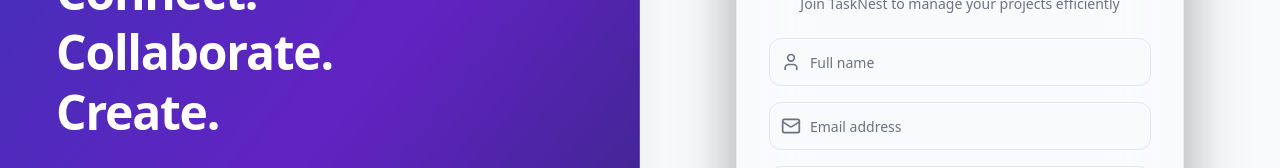
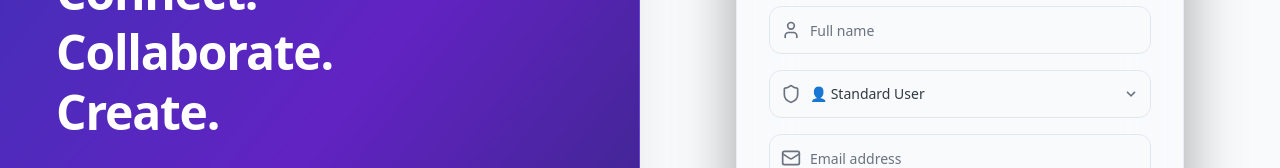
Before and after one commit to PJain7988/TaskNest_core, a React (Vite) app in the folder frontend/: page /register in a window 1280 px wide. Shown: the part 268-436 px from the top of the page. Built offline with nearby package versions, Linux system fonts and the light colour scheme; no server answers; the HTML template or start-up script is replaced by a standard one.

Commit message:
Fix typescript compile issues, add forgot password flow and role selection dropdown

```diff
--- a/frontend/src/components/layout/Navbar.tsx
+++ b/frontend/src/components/layout/Navbar.tsx
@@ -1,5 +1,5 @@
 import { useState, useMemo } from 'react'
-import { Menu, X, Bell, Search, Settings, LogOut, User } from 'lucide-react'
+import { Menu, Bell, Search, Settings, LogOut, User } from 'lucide-react'
 import { Link, useNavigate } from 'react-router-dom'
 import { useAuth } from '@/context/AuthContext'
 
--- a/frontend/src/components/layout/Sidebar.tsx
+++ b/frontend/src/components/layout/Sidebar.tsx
@@ -9,7 +9,6 @@ import {
   LogOut,
   ChevronRight,
 } from 'lucide-react'
-import { useState } from 'react'
 
 interface SidebarProps {
   isOpen: boolean
@@ -34,7 +33,6 @@ import { useAuth } from '@/context/AuthContext'
 export default function Sidebar({ isOpen, toggleSidebar }: SidebarProps) {
   const { user, logout } = useAuth()
   const location = useLocation()
-  const [expandedMenu, setExpandedMenu] = useState<string | null>(null)
 
   const isActive = (path: string) => location.pathname === path
 
--- a/frontend/src/pages/auth/Register.tsx
+++ b/frontend/src/pages/auth/Register.tsx
@@ -2,13 +2,14 @@ import React, { useState } from 'react'
 import { Link, useNavigate } from 'react-router-dom'
 import { useAuth } from '@/context/AuthContext'
 import axiosInstance from '@/services/api'
-import { UserPlus, Mail, Lock, User, Loader2 } from 'lucide-react'
+import { UserPlus, Mail, Lock, User, Loader2, Shield } from 'lucide-react'
 
 export default function Register() {
   const [name, setName] = useState('')
   const [email, setEmail] = useState('')
   const [password, setPassword] = useState('')
   const [confirmPassword, setConfirmPassword] = useState('')
+  const [role, setRole] = useState('user')
   const [error, setError] = useState('')
   const [isSubmitting, setIsSubmitting] = useState(false)
 
@@ -27,7 +28,7 @@ export default function Register() {
     setIsSubmitting(true)
 
     try {
-      const response = await axiosInstance.post('/auth/register', { name, email, password })
+      const response = await axiosInstance.post('/auth/register', { name, email, password, role })
       if (response.data.success) {
         login(response.data.token, response.data.data)
         navigate('/')
@@ -69,6 +70,24 @@ export default function Register() {
               className="flex h-12 w-full rounded-xl border border-input bg-background/50 px-10 py-2 text-sm ring-offset-background file:border-0 file:bg-transparent file:text-sm file:font-medium placeholder:text-muted focus-visible:outline-none focus-visible:ring-2 focus-visible:ring-ring focus-visible:ring-offset-2 disabled:cursor-not-allowed disabled:opacity-50 transition-all duration-200"
               placeholder="Full name"
             />
+          </div>
+
+          <div className="relative">
+            <Shield className="absolute left-3 top-1/2 -translate-y-1/2 w-5 h-5 text-muted" />
+            <select
+              value={role}
+              onChange={(e) => setRole(e.target.value)}
+              className="flex h-12 w-full rounded-xl border border-input bg-background/50 pl-10 pr-10 py-2 text-sm ring-offset-background placeholder:text-muted focus-visible:outline-none focus-visible:ring-2 focus-visible:ring-ring focus-visible:ring-offset-2 disabled:cursor-not-allowed disabled:opacity-50 transition-all duration-200 appearance-none cursor-pointer text-foreground"
+            >
+              <option value="user" className="text-secondary-900 bg-background">👤 Standard User</option>
+              <option value="manager" className="text-secondary-900 bg-background">💼 Project Manager</option>
+              <option value="admin" className="text-secondary-900 bg-background">🔑 System Administrator</option>
+            </select>
+            <div className="pointer-events-none absolute inset-y-0 right-0 flex items-center px-3 text-muted">
+              <svg className="fill-current h-4 w-4" xmlns="http://www.w3.org/2000/svg" viewBox="0 0 20 20">
+                <path d="M9.293 12.95l.707.707L15.657 8l-1.414-1.414L10 10.828 5.757 6.586 4.343 8z"/>
+              </svg>
+            </div>
           </div>
 
           <div className="relative">
--- a/frontend/src/pages/chat/Chat.tsx
+++ b/frontend/src/pages/chat/Chat.tsx
@@ -1,6 +1,5 @@
 import { useState, useEffect } from 'react'
-import { Send, Paperclip, Smile, Plus, Search, X, Users } from 'lucide-react'
-import { useAuth } from '@/context/AuthContext'
+import { Send, Paperclip, Plus, Search, X, Users } from 'lucide-react'
 import { useLocation } from 'react-router-dom'
 import { useQuery } from '@tanstack/react-query'
 import { api } from '@/services/api'
@@ -12,7 +11,6 @@ const initialConversations = [
 ]
 
 export default function Chat() {
-  const { user } = useAuth()
   const location = useLocation()
   const [selectedConversation, setSelectedConversation] = useState(1)
   const [messageInput, setMessageInput] = useState('')
--- a/frontend/src/pages/dashboard/Dashboard.tsx
+++ b/frontend/src/pages/dashboard/Dashboard.tsx
@@ -2,8 +2,6 @@ import { useQuery } from '@tanstack/react-query'
 import { api } from '@/services/api'
 import { useNavigate } from 'react-router-dom'
 import {
-  BarChart,
-  Bar,
   XAxis,
   YAxis,
   CartesianGrid,
--- a/frontend/src/pages/notifications/Notifications.tsx
+++ b/frontend/src/pages/notifications/Notifications.tsx
@@ -1,5 +1,5 @@
 import { useState } from 'react'
-import { Bell, CheckCircle, MessageSquare, Clock, Filter } from 'lucide-react'
+import { Bell, CheckCircle, MessageSquare, Clock } from 'lucide-react'
 import { useToast } from '@/hooks/use-toast'
 
 interface Notification {
--- a/frontend/src/pages/projects/Projects.tsx
+++ b/frontend/src/pages/projects/Projects.tsx
@@ -1,5 +1,5 @@
 import { useState, useEffect } from 'react'
-import { Plus, GitBranch, Users, Calendar, Trash2, Edit3, ExternalLink, Link, Tag, FolderOpen, Layers, Flag } from 'lucide-react'
+import { Plus, GitBranch, Users, Calendar, Trash2, Edit3, ExternalLink, Link, Tag, FolderOpen, Layers } from 'lucide-react'
 import { useQuery, useMutation, useQueryClient } from '@tanstack/react-query'
 import { api } from '@/services/api'
 import { useToast } from '@/hooks/use-toast'
```
Also changed, not shown: 1 other file (tests, documents, lock files or other folders).
